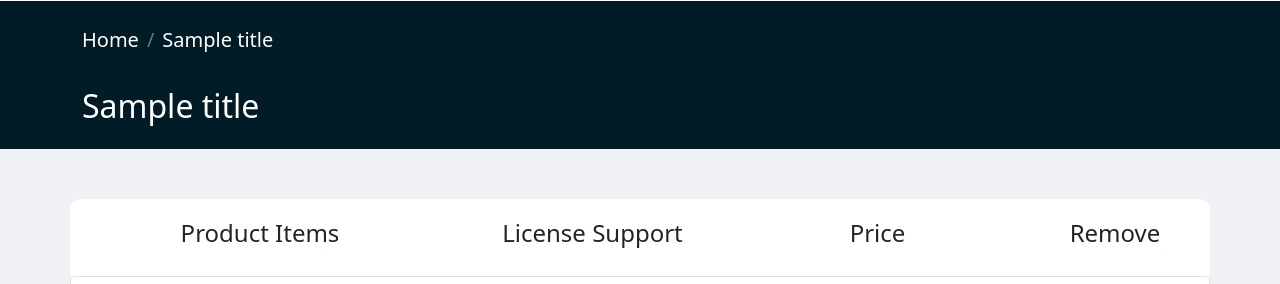
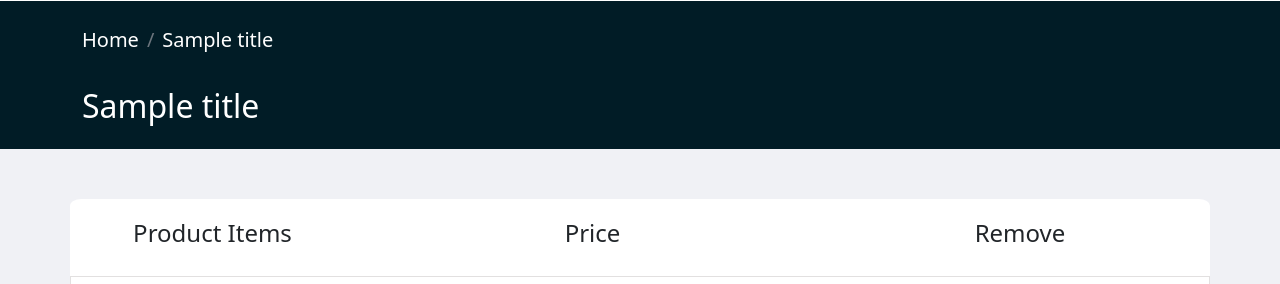
Before and after one commit to VoAnhLuc/CodEz, a PHP site: template views/payment/cart.php in a window 1280 px wide. Shown: the part 135-419 px from the top of the page. Run offline with PHP 8.4, Linux system fonts and the light colour scheme; the template is opened without the code that fills it: most values are stand-ins (such as "Sample title", 1, 10 or a date in 2020); some libraries are stand-ins or nearby versions.

Commit message:
cart-help

```diff
--- a/views/payment/cart.php
+++ b/views/payment/cart.php
@@ -28,20 +28,19 @@
         <section class="sect3">
         <div class="container container1">
             <div class="row totalInfo">
-                <div class="col-md-4 d-none d-md-block special"><h4>Product Items</h4></div>
-                <div class="col-md-3 d-none d-md-block special"><h4>License Support</h4></div>
-                <div class="col-md-3 d-none d-md-block special"><h4>Price</h4></div>
-                <div class="col-md-2 d-none d-md-block special"><h4>Remove</h4></div>
+                <div class="col-md-3 d-none d-md-block special"><h4>Product Items</h4></div>
+                <div class="col-md-5 d-none d-md-block special"><h4>Price</h4></div>
+                <div class="col-md-4 d-none d-md-block special"><h4>Remove</h4></div>
             </div>
             <?php
                 foreach($products as $key=>$Value){
                     echo '
                         <div class="row">
                             <div class="col-md-12 col-sm-12 information">
-                                <div class=" col-md-4 col-sm-5 v_middle">
+                                <div class=" col-md-3 col-sm-6 v_middle">
                                     <div class="product_description">
                                         <a href="index.php?controller=product">
-                                            <img src="./images/'.$key.'.png" alt="Image" class="cart-thumb">
+                                            <img src="'.$key.'" alt="Image" class="cart-thumb" style="width : 100px ; height : 100px;">
                                         </a>
                                         <div class="short_desc">
                                             <a href="index.php?controller=product">
@@ -50,21 +49,16 @@
                                         </div>
                                     </div>
                                 </div>
-                                <div class="col-md-3 col-sm-4 v_middle">
-                                    <div class="product__additional_info">
-                                    <p>regular (6 months)</p>
-                                    </div>
-                                </div>
-                                <div class="col-md-3 col-sm-2 v_middle d-flex">
+                                <div class="col-md-5 col-sm-3 v_middle d-flex">
                                     <div class="col-md-4 col-sm-4"></div>
                                     <div class="item_price1 col-md-4 col-sm-4">
                                         <div class="item_price">
                                             <p>'.$Value[1].' INR</p>
                                         </div>
                                     </div>
-                                    <div class="col-md-4 col-sm-4"></div>
+                                    <div class="col-md-4 col-sm-2"></div>
                                 </div>
-                                <div class="col-md-2 col-sm-1 v_middle">
+                                <div class="col-md-4 col-sm-1 v_middle">
                                         <div class="item_action">
                                             <a href="#" >
                                             <p class="bi bi-trash"></p>
```
Also changed, not shown: controllers/paymentcontroller.php (+24 -3 lines), models/paymentmodel.php (+37 -1 lines).
